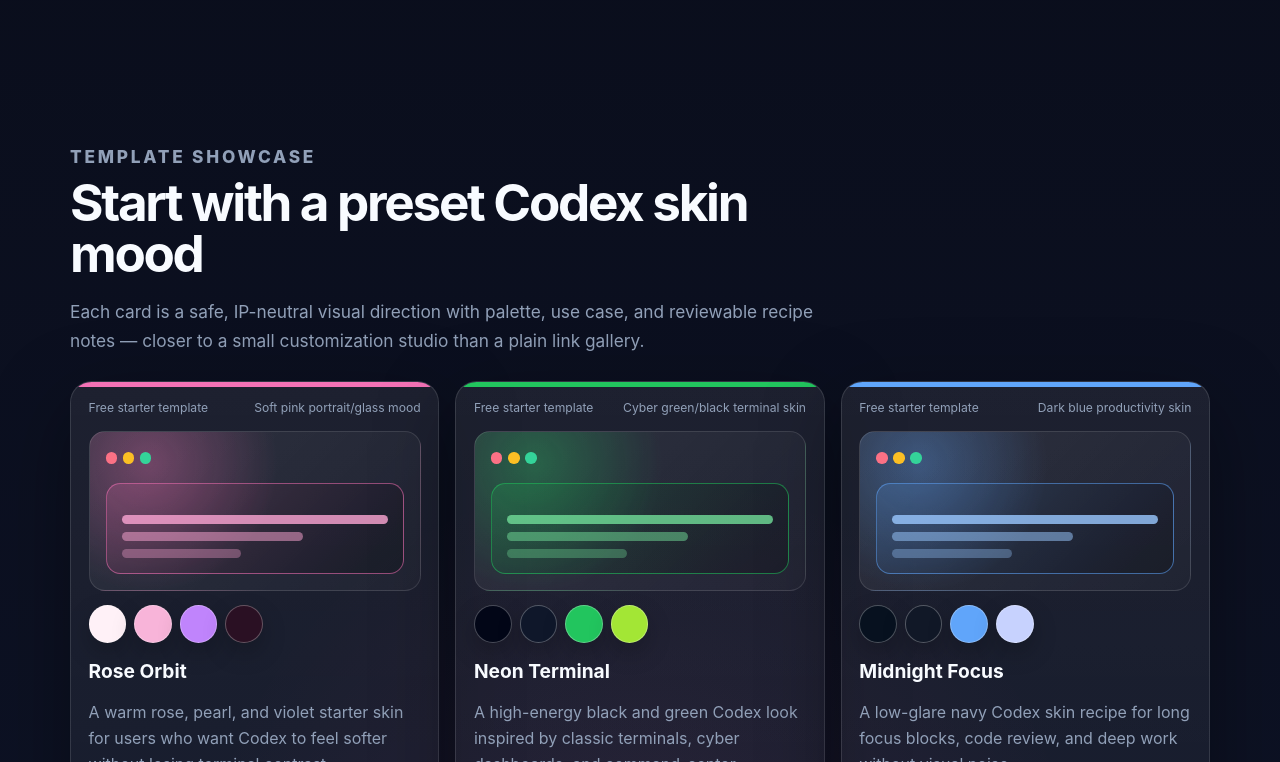
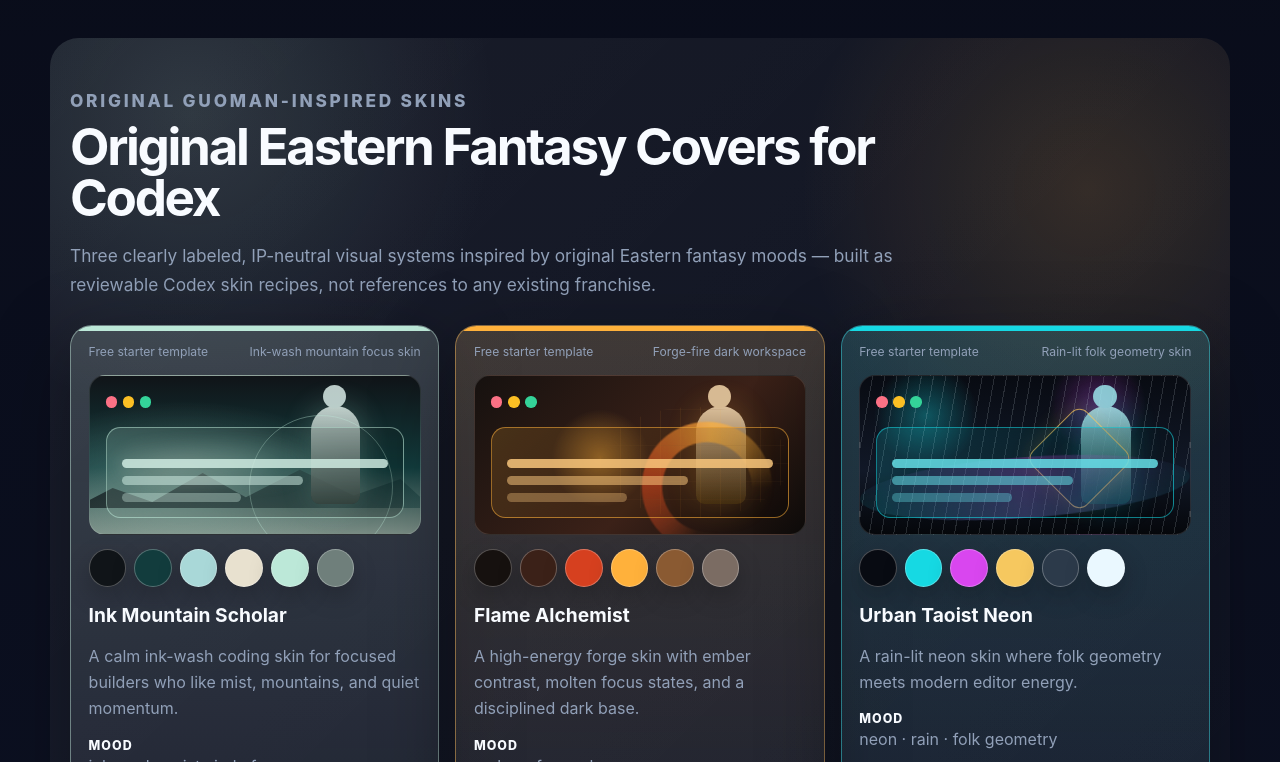
Before and after one commit to jimmyxu07/codex-skin-studio, a React (Vite) app: page / in a window 1280 px wide. Shown: the part 1198-1960 px from the top of the page. Built offline with nearby package versions, Linux system fonts and the light colour scheme.

Commit message:
feat: feature original guoman-inspired templates on home

```diff
--- a/src/App.css
+++ b/src/App.css
@@ -172,6 +172,20 @@
 .showcase-card strong { color: var(--brand-2); font-size: 1.7rem; }
 .showcase-card span { color: var(--heading); font-weight: 800; line-height: 1.3; }
 .section-heading { max-width: 760px; margin-bottom: 1.6rem; }
+.original-skins {
+  margin-top: -2rem;
+  padding-top: 3rem;
+  border-radius: 1.8rem;
+  background:
+    radial-gradient(circle at 12% 8%, rgba(188, 232, 216, 0.14), transparent 19rem),
+    radial-gradient(circle at 88% 16%, rgba(255, 177, 59, 0.14), transparent 18rem),
+    linear-gradient(135deg, rgba(255,255,255,0.065), rgba(255,255,255,0.018));
+}
+.original-skins .section-heading { max-width: 850px; }
+.original-skins .kit-card {
+  border-color: color-mix(in srgb, var(--kit-accent) 38%, rgba(255,255,255,0.12));
+  background: linear-gradient(180deg, color-mix(in srgb, var(--kit-accent) 12%, rgba(255,255,255,0.07)), rgba(255,255,255,0.035));
+}
 h2 { margin: 0.35rem 0 0.75rem; color: var(--heading); font-size: clamp(2rem, 4vw, 3.3rem); line-height: 1; letter-spacing: -0.045em; }
 h3 { margin: 0 0 0.75rem; color: var(--heading); font-size: 1.2rem; }
 .kit-grid { display: grid; grid-template-columns: repeat(3, minmax(0, 1fr)); gap: 1rem; }
--- a/src/App.tsx
+++ b/src/App.tsx
@@ -140,6 +140,10 @@
   },
 ]
 
+const originalEasternFantasyTemplates = templates.filter((template) =>
+  ['ink-mountain-scholar', 'flame-alchemist', 'urban-taoist-neon'].includes(template.slug),
+)
+
 const p0Routes = [
   '/',
   '/templates',
@@ -205,10 +209,10 @@
   )
 }
 
-function TemplateCards({ compact = false }: { compact?: boolean }) {
+function TemplateCards({ compact = false, items = templates }: { compact?: boolean; items?: Template[] }) {
   return (
     <div className="kit-grid">
-      {templates.map((template) => (
+      {items.map((template) => (
         <article className="kit-card" key={template.slug} style={{ '--kit-accent': template.accent } as CSSProperties & Record<string, string>}>
           <div className="kit-card-topline"><span>Free starter template</span><span>{template.tagline}</span></div>
           <TemplatePreview template={template} />
@@ -230,7 +234,7 @@
 }
 
 function StudioMockup() {
-  const featured = [templates[1], templates[3], templates[4]]
+  const featured = originalEasternFantasyTemplates
 
   return (
     <div className="studio-mockup" aria-label="Codex skin studio template preview">
@@ -309,6 +313,14 @@
         <StudioMockup />
       </section>
       <ShowcaseStrip />
+      <section className="section-pad original-skins">
+        <SectionHeading
+          eyebrow="Original Guoman-inspired skins"
+          title="Original Eastern Fantasy Covers for Codex"
+          text="Three clearly labeled, IP-neutral visual systems inspired by original Eastern fantasy moods — built as reviewable Codex skin recipes, not references to any existing franchise."
+        />
+        <TemplateCards items={originalEasternFantasyTemplates} compact />
+      </section>
       <section className="section-pad">
         <SectionHeading eyebrow="Template showcase" title="Start with a preset Codex skin mood" text="Each card is a safe, IP-neutral visual direction with palette, use case, and reviewable recipe notes — closer to a small customization studio than a plain link gallery." />
         <TemplateCards />
```
